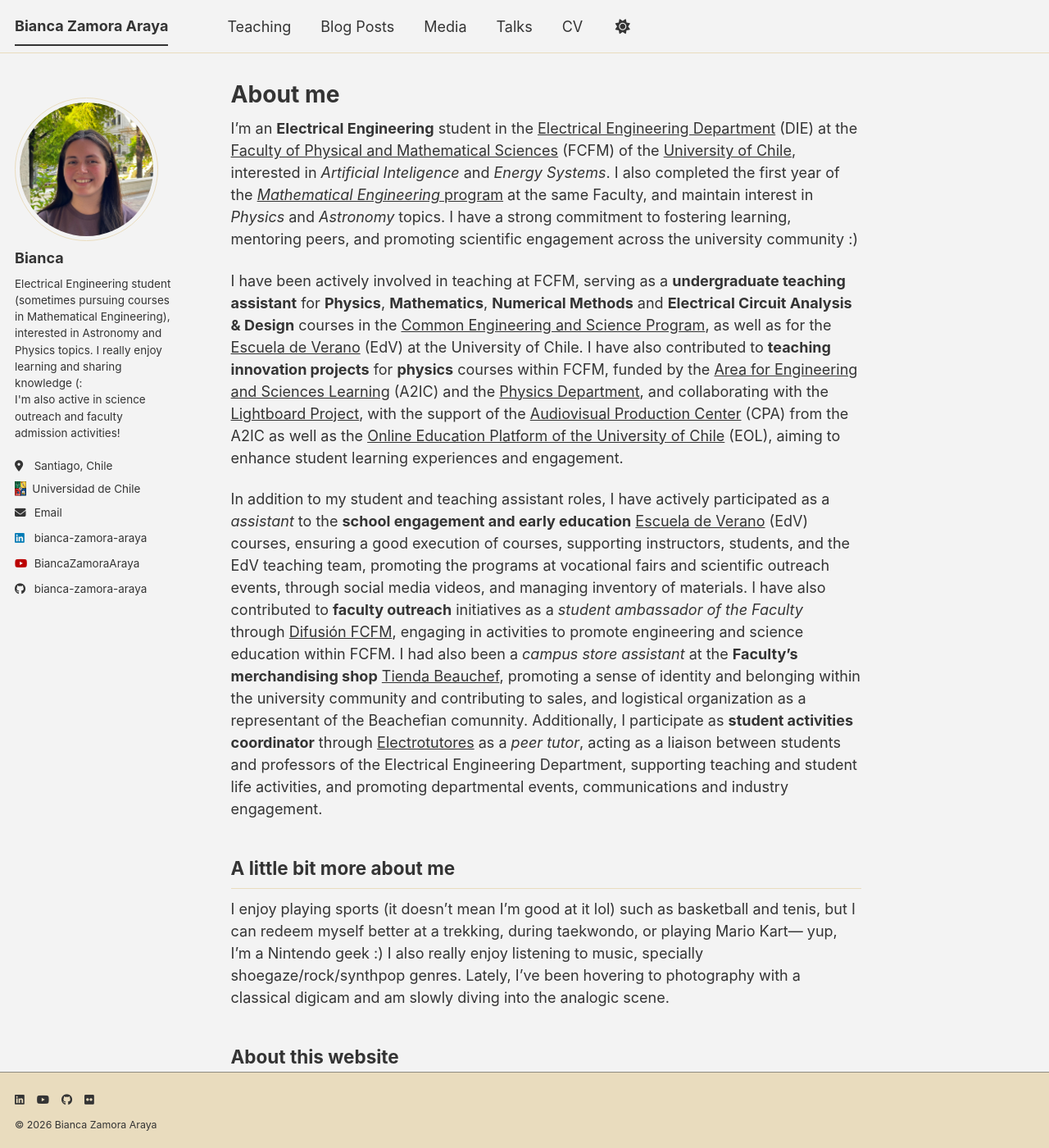
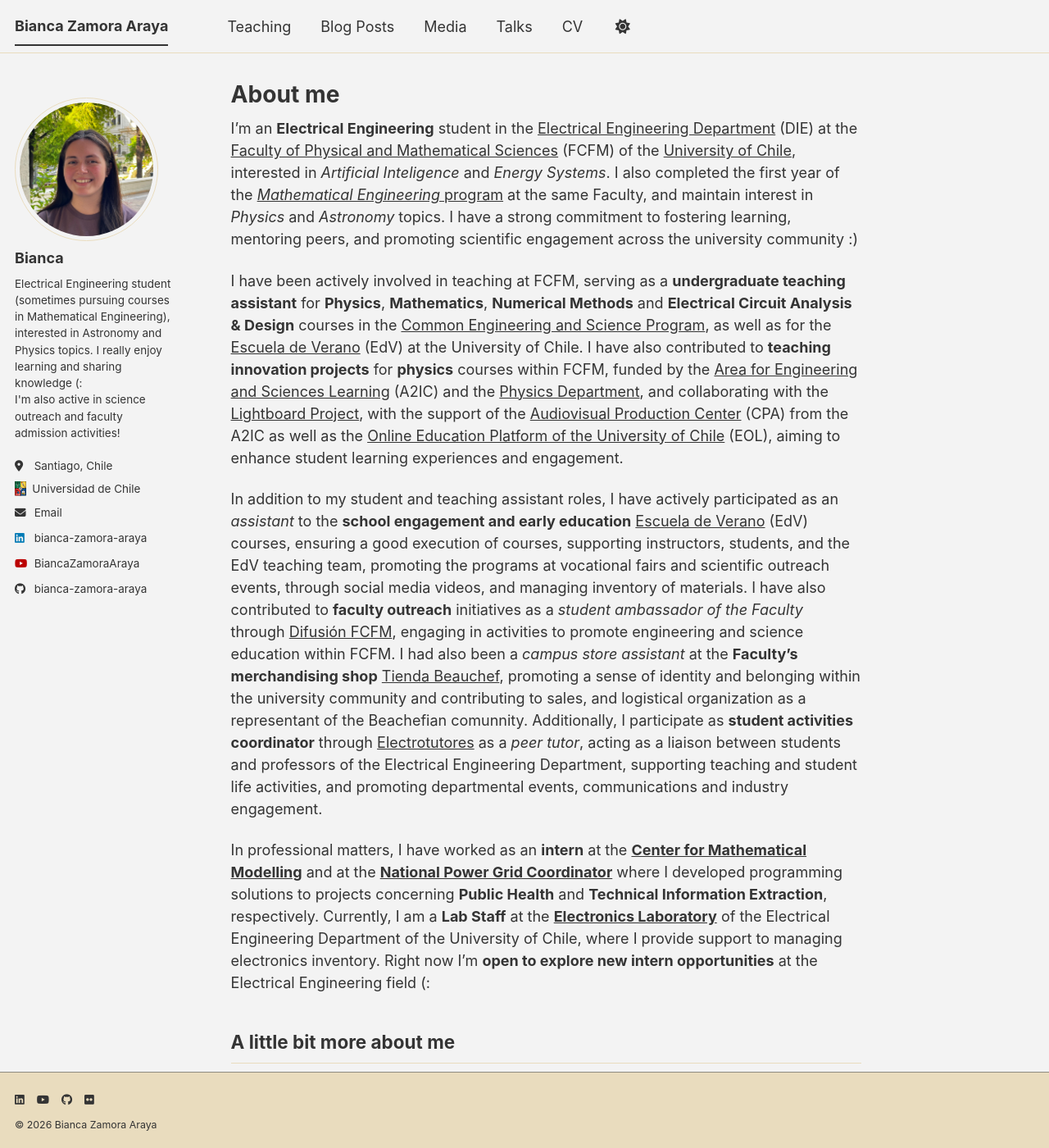
Before and after one commit to Bianca-Zamora-Araya/Bianca-Zamora-Araya.github.io, a Jekyll site: the page built from _pages/about.md, in a window 1280 px wide and 1400 px high. Shown: the whole window at 82% size. Built offline with Jekyll 4.4.1, drawn with Linux system fonts in a browser that asks for light colours; a style sheet for code colours, icons or effects is not loaded.

Commit message:
Update about.md

```diff
--- a/_pages/about.md
+++ b/_pages/about.md
@@ -11,7 +11,9 @@ I'm an **Electrical Engineering** student in the [Electrical Engineering Departm
 
 I have been actively involved in teaching at FCFM, serving as a **undergraduate teaching assistant** for **Physics**, **Mathematics**, **Numerical Methods** and **Electrical Circuit Analysis & Design** courses in the [Common Engineering and Science Program](https://ingenieria.uchile.cl/english/faculty/schools/school-of-engineering-and-sciences), as well as for the [Escuela de Verano](https://www.edv.uchile.cl/#) (EdV) at the University of Chile. I have also contributed to **teaching innovation projects** for **physics** courses within FCFM, funded by the [Area for Engineering and Sciences Learning](https://a2ic.ing.uchile.cl/) (A2IC) and the [Physics Department](https://dfi.uchile.cl/), and collaborating with the [Lightboard Project](https://youtu.be/iwjAxOC_UM8?si=ZsVrF36ukjyoqe66), with the support of the [Audiovisual Production Center](https://a2ic.ing.uchile.cl/centro-de-producci%C3%B3n-audiovisual) (CPA) from the A2IC as well as the [Online Education Platform of the University of Chile](https://eol.uchile.cl/) (EOL), aiming to enhance student learning experiences and engagement.
 
-In addition to my student and teaching assistant roles, I have actively participated as a *assistant* to the **school engagement and early education**  [Escuela de Verano](https://www.edv.uchile.cl/#) (EdV) courses, ensuring a good execution of courses, supporting instructors, students, and the EdV teaching team, promoting the programs at vocational fairs and scientific outreach events, through social media videos, and managing inventory of materials. I have also contributed to **faculty outreach** initiatives as a *student ambassador of the Faculty* through [Difusión FCFM](http://instagram.com/ingenieria_ciencias_uchile/?hl=es), engaging in activities to promote engineering and science education within FCFM. I had also been a *campus store assistant* at the **Faculty's merchandising shop** [Tienda Beauchef](https://tiendabeauchef.ing.uchile.cl/), promoting a sense of identity and belonging within the university community and contributing to sales, and logistical organization as a representant of the Beachefian comunnity. Additionally, I participate as **student activities coordinator** through [Electrotutores](https://cl.linkedin.com/company/electrotutores) as a *peer tutor*, acting as a liaison between students and professors of the Electrical Engineering Department, supporting teaching and student life activities, and promoting departmental events, communications and industry engagement.
+In addition to my student and teaching assistant roles, I have actively participated as an *assistant* to the **school engagement and early education**  [Escuela de Verano](https://www.edv.uchile.cl/#) (EdV) courses, ensuring a good execution of courses, supporting instructors, students, and the EdV teaching team, promoting the programs at vocational fairs and scientific outreach events, through social media videos, and managing inventory of materials. I have also contributed to **faculty outreach** initiatives as a *student ambassador of the Faculty* through [Difusión FCFM](http://instagram.com/ingenieria_ciencias_uchile/?hl=es), engaging in activities to promote engineering and science education within FCFM. I had also been a *campus store assistant* at the **Faculty's merchandising shop** [Tienda Beauchef](https://tiendabeauchef.ing.uchile.cl/), promoting a sense of identity and belonging within the university community and contributing to sales, and logistical organization as a representant of the Beachefian comunnity. Additionally, I participate as **student activities coordinator** through [Electrotutores](https://cl.linkedin.com/company/electrotutores) as a *peer tutor*, acting as a liaison between students and professors of the Electrical Engineering Department, supporting teaching and student life activities, and promoting departmental events, communications and industry engagement.
+
+In professional matters, I have worked as an **intern** at the **[Center for Mathematical Modelling](https://www.cmm.uchile.cl/)** and at the **[National Power Grid Coordinator](https://www.coordinador.cl/coordinador/)** where I developed programming solutions to projects concerning **Public Health** and **Technical Information Extraction**, respectively. Currently, I am a **Lab Staff** at the **[Electronics Laboratory](https://www.die.cl/laboratorio-de-electronica/)** of the Electrical Engineering Department of the University of Chile, where I provide support to managing electronics inventory. Right now I'm **open to explore new intern opportunities** at the Electrical Engineering field (:
 
 A little bit more about me
 ---
```
